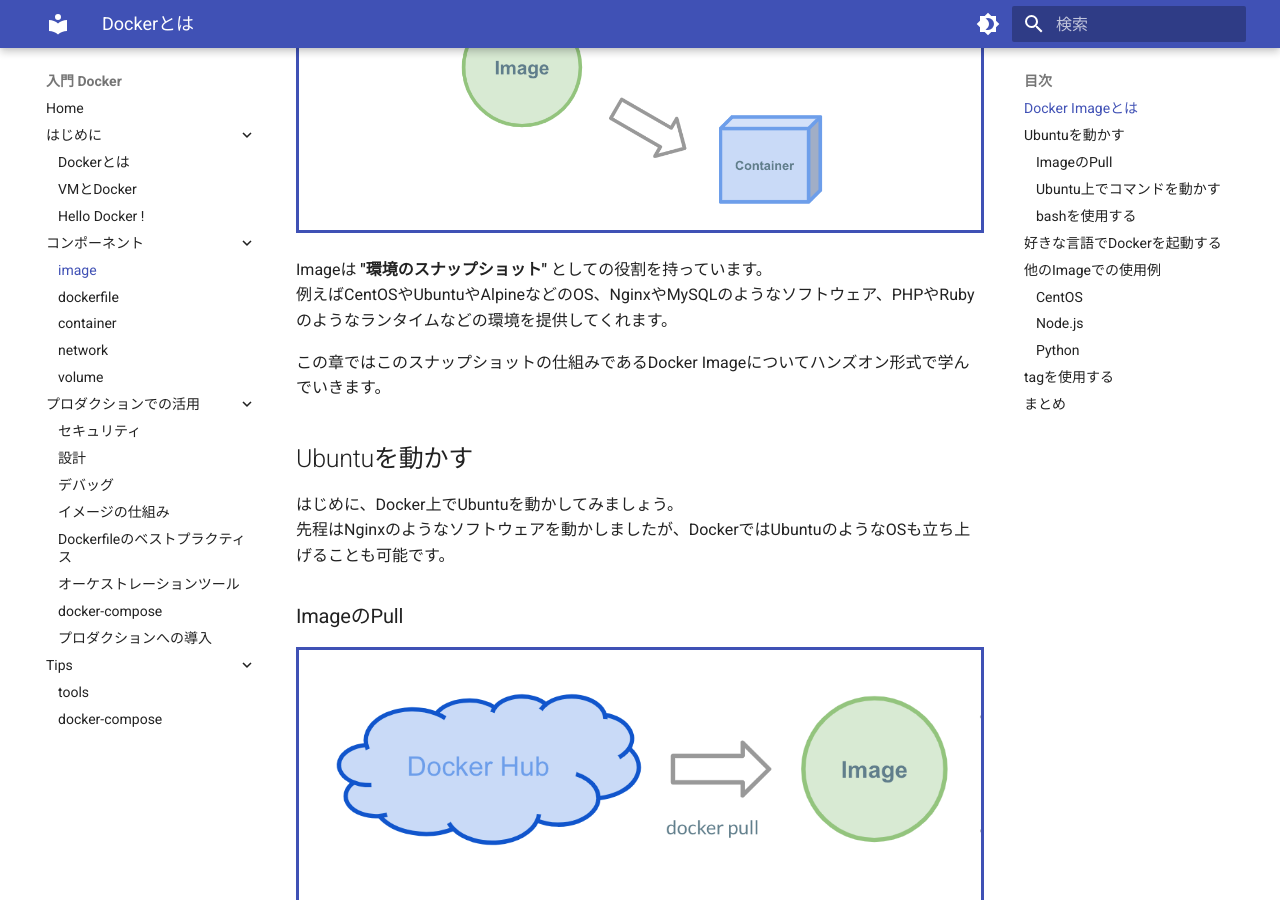
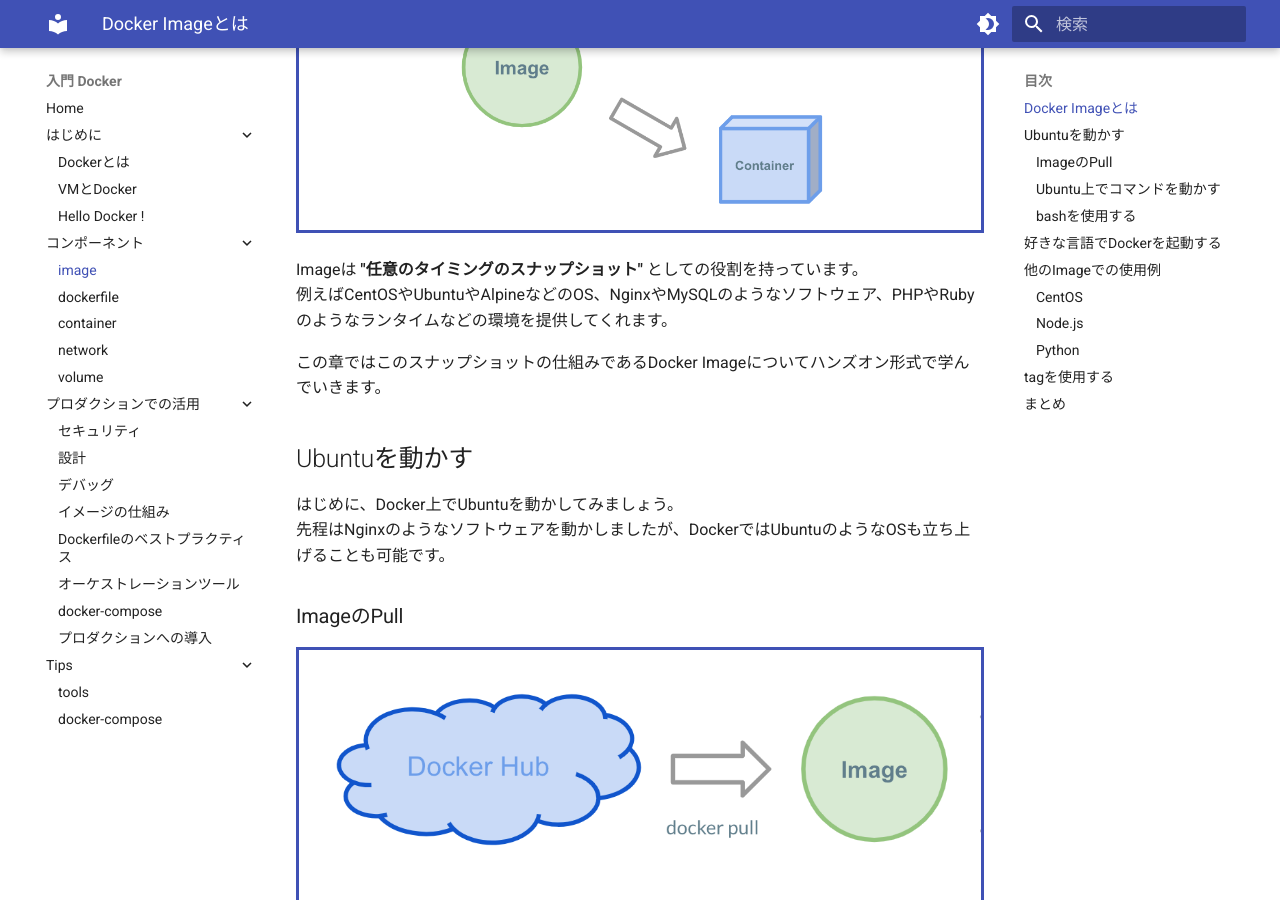
Before and after one commit to y-ohgi/introduction-docker, an MkDocs documentation site: the page built from docs/2_component/image.md, in a window 1280 px wide and 900 px high, scrolled down 373 px. Built offline with MkDocs 1.6.1 and Material for MkDocs 9.7.7, drawn with Linux system fonts in a browser that asks for light colours.

Commit message:
fix: image.md

```diff
--- a/docs/2_component/image.md
+++ b/docs/2_component/image.md
@@ -1,12 +1,12 @@
 ---
-title: Dockerとは
-description: Dockerを何故使うのか、VMとの違い、どんな技術でできているのかについて紹介します。
+title: Docker Imageとは
+description: Docker Imageの役割について紹介します。
 ---
 
 ## Docker Imageとは
 ![image](imgs/image.png)
 
-Imageは **"環境のスナップショット"** としての役割を持っています。
+Imageは **"任意のタイミングのスナップショット"** としての役割を持っています。
 例えばCentOSやUbuntuやAlpineなどのOS、NginxやMySQLのようなソフトウェア、PHPやRubyのようなランタイムなどの環境を提供してくれます。
 
 この章ではこのスナップショットの仕組みであるDocker Imageについてハンズオン形式で学んでいきます。
```
